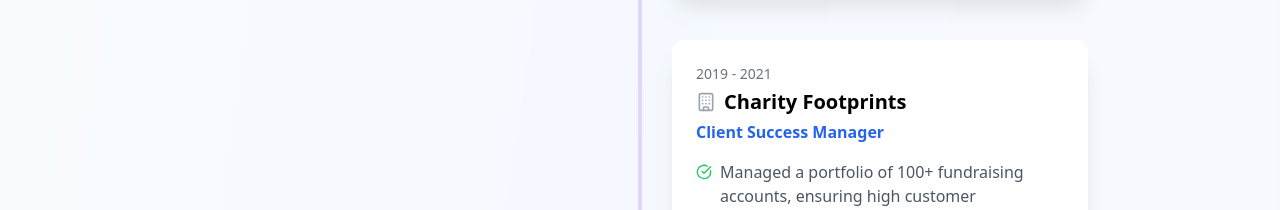
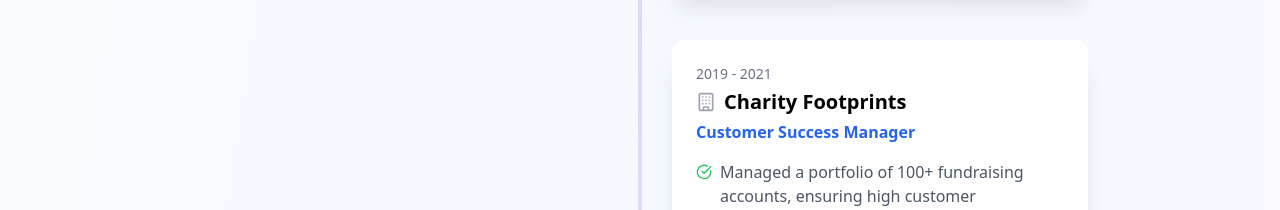
Before and after one commit to em-cee-ayy/mariah-portfolio, a React (Vite) app: page / in a window 1280 px wide. Shown: the part 4140-4350 px from the top of the page. Built offline with nearby package versions, Linux system fonts and the light colour scheme.

Commit message:
cache busting the resume 📄🚀

```diff
--- a/src/Components/portfolio/ExperienceTimeline.jsx
+++ b/src/Components/portfolio/ExperienceTimeline.jsx
@@ -31,7 +31,7 @@
     },
     {
       company: 'Charity Footprints',
-      role: 'Client Success Manager',
+      role: 'Customer Success Manager',
       date: '2019 - 2021',
       points: [
         'Managed a portfolio of 100+ fundraising accounts, ensuring high customer satisfaction.',
--- a/src/Components/portfolio/HeroSection.jsx
+++ b/src/Components/portfolio/HeroSection.jsx
@@ -78,7 +78,7 @@
             className="border-2 hover:bg-blue-50 group">
 
             <a
-  href="/MCAResume.pdf" // <-- this tells the browser to look in the public folder!
+  href="/Mariah_Anderson_Resume_2026.pdf" // <-- this tells the browser to look in the public folder!
   target="_blank"
   rel="noopener noreferrer"
   className="flex items-center justify-center w-full h-full"
```
Also changed, not shown: 1 other file (tests, documents, lock files or other folders).
